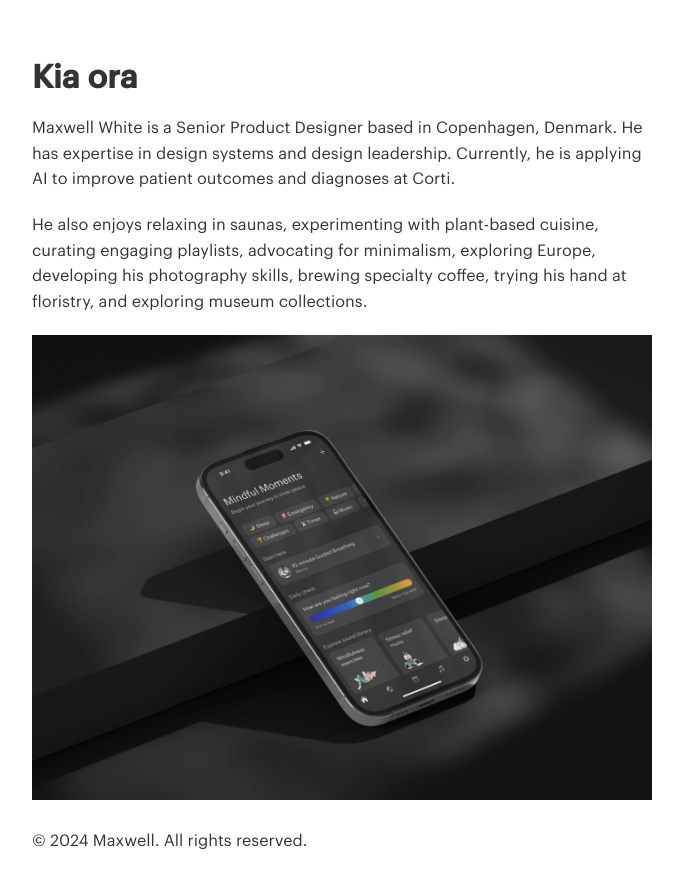
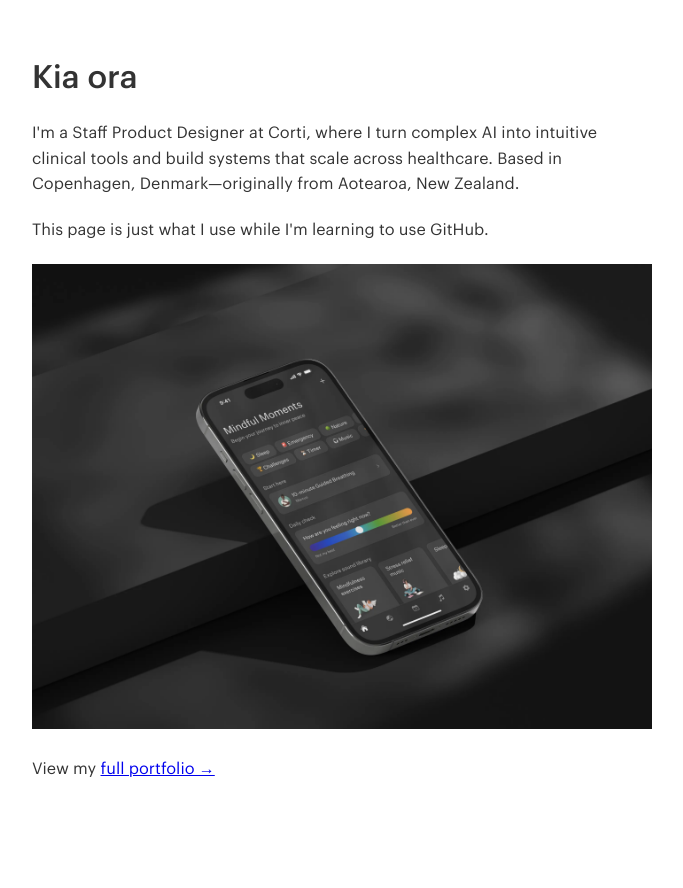
Before and after one commit to maxxdwh/maxxdwh.github.io, a plain HTML site: page index.html in a window 1280 px wide. Shown: the whole page, without its empty margins (298-981 px from the left). After the commit the page ends 823 px from the top, so only its background shows below. Drawn offline with Linux system fonts and the light colour scheme; files whose address does not match are found by name.

Commit message:
Small updates

```diff
--- a/index.html
+++ b/index.html
@@ -1,27 +1,32 @@
 <!DOCTYPE html>
 <html lang="en">
+
 <head>
     <meta charset="UTF-8">
     <meta name="viewport" content="width=device-width, initial-scale=1.0">
     <title>Maxwell White</title>
     <link rel="stylesheet" href="styles.css">
 </head>
+
 <body>
 
     <main>
         <section id="hero">
             <div class="hero-content">
-                <h2>Kia ora</h2>
+                <h1>Kia ora</h1>
                 <p>
-                    Maxwell White is a Senior Product Designer based in Copenhagen, Denmark. He has expertise in design systems and design leadership. Currently, he is applying AI to improve patient outcomes and diagnoses at Corti.</p>
-                    <p>He also enjoys relaxing in saunas, experimenting with plant-based cuisine, curating engaging playlists, advocating for minimalism, exploring Europe, developing his photography skills, brewing specialty coffee, trying his hand at floristry, and exploring museum collections.</p>
-                    <img src="images/fig1.webp" alt="image of recent work for a meditation app shown on an iphone">
+                    I'm a Staff Product Designer at Corti, where I turn complex AI into intuitive clinical tools and
+                    build systems that scale across healthcare. Based in Copenhagen, Denmark—originally from Aotearoa,
+                    New Zealand.</p>
+                    <p>This page is just what I use while I'm learning to use GitHub.</p>
+                <img src="images/fig1.webp" alt="image of recent work for a meditation app shown on an iphone">
             </div>
         </section>
     </main>
 
     <footer>
-        <p>&copy; 2024 Maxwell. All rights reserved.</p>
+        <p>View my <a href="https://maxwell.work/">full portfolio →</a></p>
     </footer>
 </body>
+
 </html>
--- a/styles.css
+++ b/styles.css
@@ -23,6 +23,7 @@
 
 body {
     line-height: 1.6;
+    font-size: 1rem;
     background: #fff;
     color: #333;
     max-width: 660px;
@@ -31,24 +32,10 @@ body {
 }
 
 h1 {
-    font-size: 2.5em;
+    font-size: 2rem;
     margin-top: 30px;
     margin-bottom: 20px;
-    text-align: center;
-}
-
-h2 {
-    font-size: 2em;
-    margin-top: 30px;
-    margin-bottom: 15px;
-    text-align: left;
-}
-
-h3 {
-    font-size: 1.75em;
-    margin-top: 25px;
-    margin-bottom: 10px;
-    text-align: left;
+    font-weight: 500;
 }
 
 p {
```
Also changed, not shown: 1 other file.
